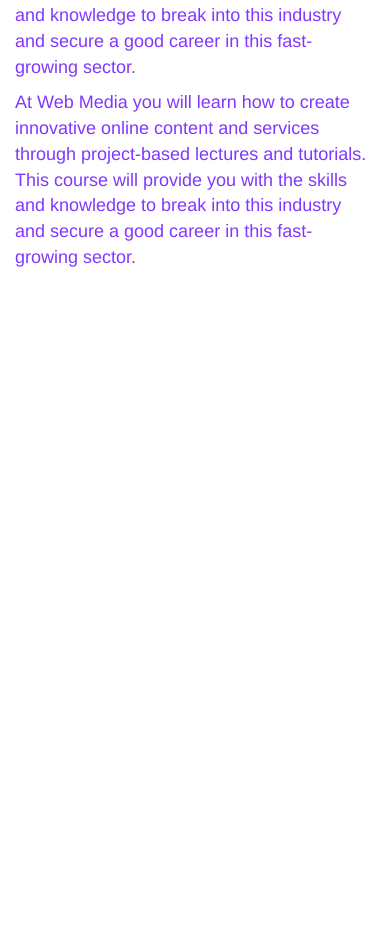
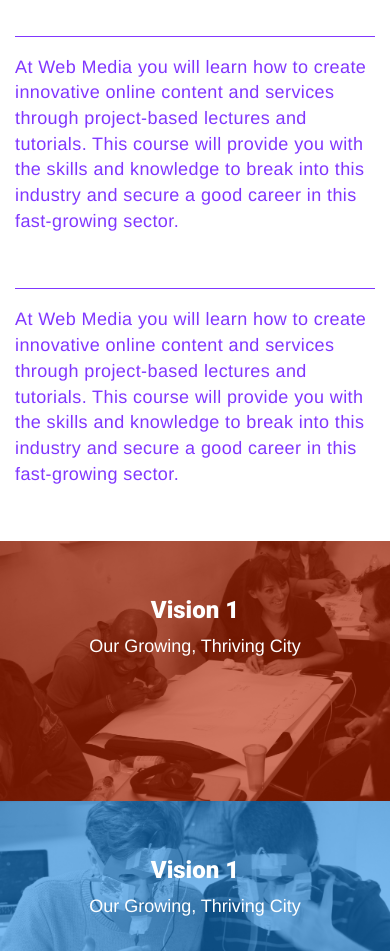
Before and after one commit to RavensbourneWebMedia/wm, a plain HTML site: page matteo/index.html in a window 390 px wide. Shown: the part 1049-2000 px from the top of the page. Before the commit the page ends 1329 px from the top, so only its background shows below. Drawn offline with nearby package versions, Linux system fonts and the light colour scheme; a web font is replaced by a local one.

Commit message:
Images with tinted overlay, inspired by http://www1.nyc.gov/html/onenyc/

```diff
--- a/matteo/css/matteo.css
+++ b/matteo/css/matteo.css
@@ -28,7 +28,14 @@
     color: #8037FF;
 }
 
+/* GENERAL */
+
+img {
+    max-width: 100%;
+}
+
 /* HERO */
+
 div#hero {
     background-color: rgb(0, 204, 165);
     background-color: #8037FF;
@@ -37,3 +44,81 @@
     display: flex;
     align-items: center;
 }
+
+/* THREE COLUMNS TEXT */
+.copy .row {
+    margin-top: 3rem;
+}
+
+.copy .col-md-4 > p
+{
+    margin-top: 1rem;
+    padding-top: 1rem;
+    border-top-style: solid;
+    border-top-width: 1px;
+    border-top-color: rgb(0, 204, 165);
+    border-top-color: #8037FF;
+    letter-spacing: .3pt;
+    margin-bottom: 3rem;
+}
+
+/* FOUR BOXES BUTTONS */
+
+#vision-list ul {
+    padding: 0;
+}
+
+#vision-list li {
+    cursor: pointer;
+    list-style: none;
+    padding: 0;
+    background-size: cover;
+    color: #fff;
+    position: relative;
+}
+
+#vision-list li:after {
+    opacity: 0.5;
+    position: absolute;
+    top: 0;
+    left: 0;
+    right: 0;
+    bottom: 0;
+    content: "";
+    pointer-events: none;
+}
+
+.vision-red:after {
+    background: #DF2D00;
+}
+
+.vision-blue:after {
+    background: #1696FF;
+}
+
+.vision-green:after {
+    background: #3da928;
+}
+
+.vision-magenta:after {
+    background: #C813C2;
+}
+
+#vision-list li img {
+  -webkit-filter: grayscale(1);
+  filter: grayscale(1);
+}
+
+.overlay {
+    position: absolute;
+    z-index: 2;
+    color: #fff;
+    top: 0;
+    left: 0;
+    width: 100%;
+    height: 100%;
+    padding: 2rem;
+    text-align: center;
+    background: 0 0;
+    display: table;
+}
--- a/matteo/index.html
+++ b/matteo/index.html
@@ -64,7 +64,61 @@
         </div>
     </div>
 
+    <section>
+        <article class="row-full" id="vision-list">
+            <ul>
 
+                <li class="col-sm-6 vision-red">
+                    <a href="/html/onenyc/visions/growth.html">
+                        <img src="assets/brainswarming.jpg">
+                        <div class="overlay">
+                            <div class="overlay-text">
+                                <h3>Vision 1</h3>
+                                <p>Our Growing, Thriving City</p>
+                            </div>
+                        </div>
+                    </a>
+                </li>
+
+                <li class="col-sm-6 vision-blue">
+                    <a href="/html/onenyc/visions/growth.html">
+                        <img src="assets/makey-makey.jpg">
+                        <div class="overlay">
+                            <div class="overlay-text">
+                                <h3>Vision 1</h3>
+                                <p>Our Growing, Thriving City</p>
+                            </div>
+                        </div>
+                    </a>
+                </li>
+
+                <li class="col-sm-6 vision-green">
+                    <a href="/html/onenyc/visions/growth.html">
+                        <img src="assets/makey-makey.jpg">
+                        <div class="overlay">
+                            <div class="overlay-text">
+                                <h3>Vision 1</h3>
+                                <p>Our Growing, Thriving City</p>
+                            </div>
+                        </div>
+                    </a>
+                </li>
+
+                <li class="col-sm-6 vision-magenta">
+                    <a href="/html/onenyc/visions/growth.html">
+                        <img src="assets/brainswarming.jpg">
+                        <div class="overlay">
+                            <div class="overlay-text">
+                                <h3>Vision 1</h3>
+                                <p>Our Growing, Thriving City</p>
+                            </div>
+                        </div>
+                    </a>
+                </li>
+
+            </ul>
+        </article>
+    </section>
 
     <!-- jQuery (necessary for Bootstrap's JavaScript plugins) -->
     <script src="https://ajax.googleapis.com/ajax/libs/jquery/1.11.3/jquery.min.js"></script>
```
Also changed, not shown: matteo/assets/brainswarming.jpg (added), matteo/assets/makey-makey.jpg (added).
